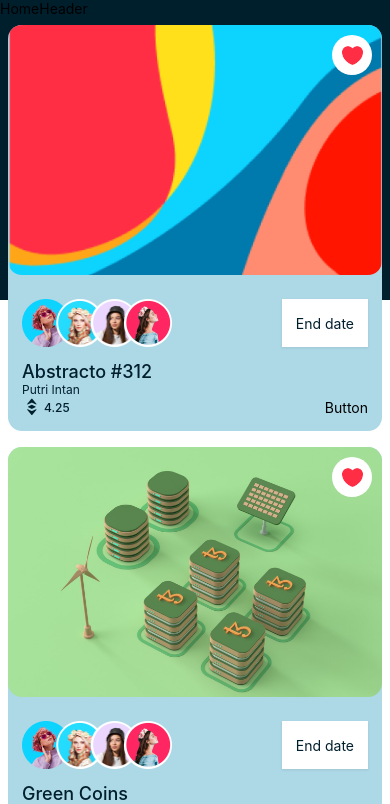
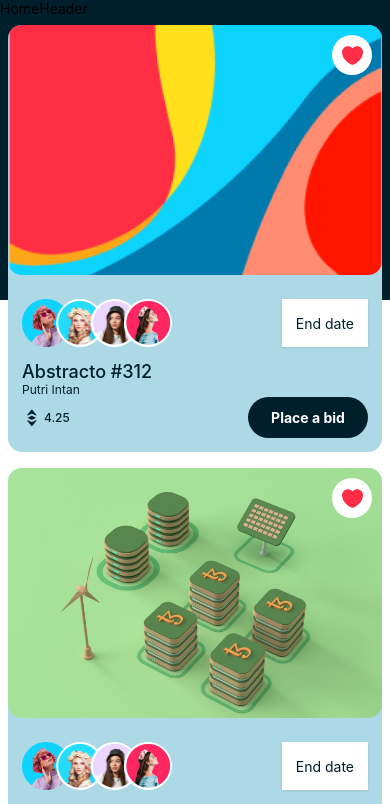
Before and after one commit to Isa1asN/nft_react-native, a React Native app: screen /Home in a window 390 px wide. Shown: the top 804 px of the page. Built offline with nearby package versions, Linux system fonts and the light colour scheme.

Commit message:
made changes

```diff
--- a/components/Button.js
+++ b/components/Button.js
@@ -23,10 +23,28 @@
   )
 }
 
-export const RectButton = () => {
+export const RectButton = ({minWidth, handlePress, fontSize, ...props}) => {
     return (
-      <View>
-        <Text>Button</Text>
-      </View>
+      <TouchableOpacity style={{
+
+        borderRadius:SIZES.extraLarge,
+        backgroundColor:COLORS.primary,
+        minWidth : minWidth,
+        padding : SIZES.small,
+        ...props
+    }}
+    onPress={handlePress}
+    >
+      <Text style={{
+        fontStyle:'normal',
+        fontWeight:'bold',
+        fontSize:fontSize,
+        color:COLORS.white,
+        textAlign:'center'
+
+      }}>
+        Place a bid
+      </Text>
+    </TouchableOpacity>
     )
   }
```
